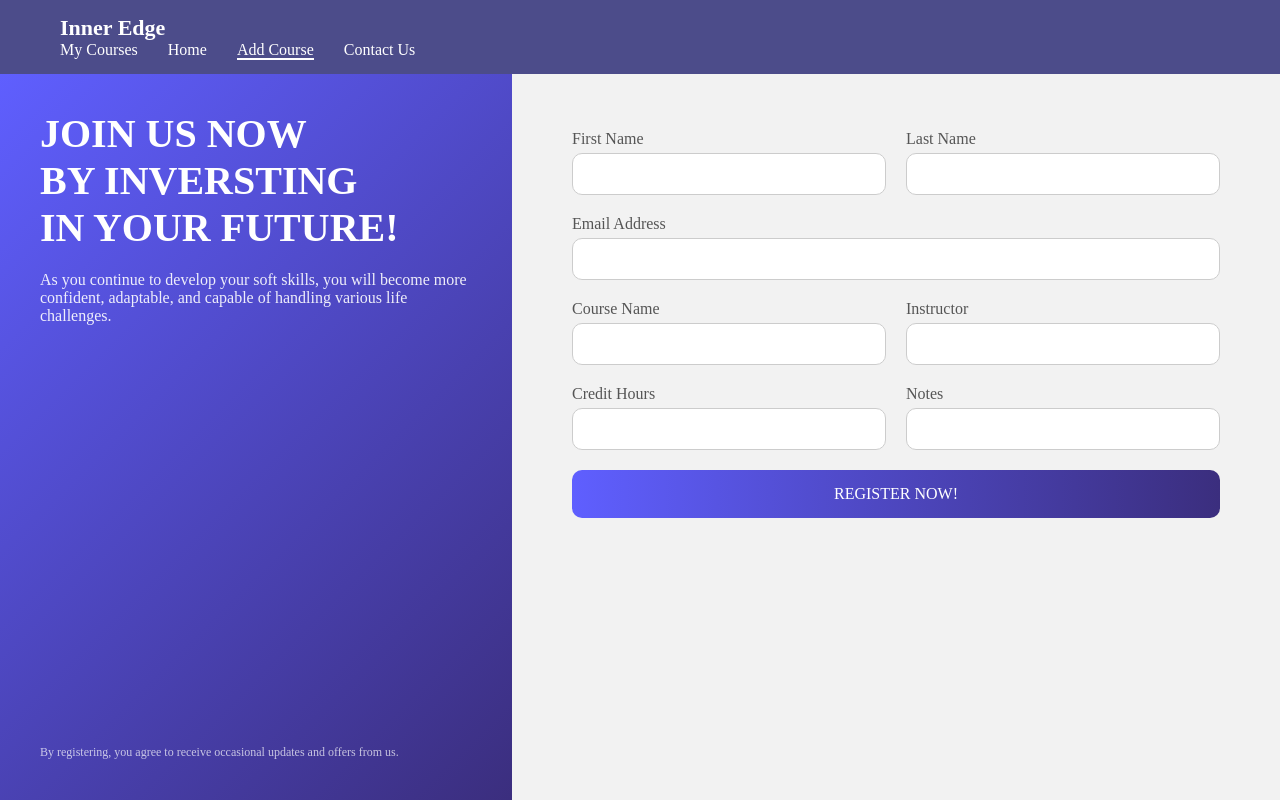
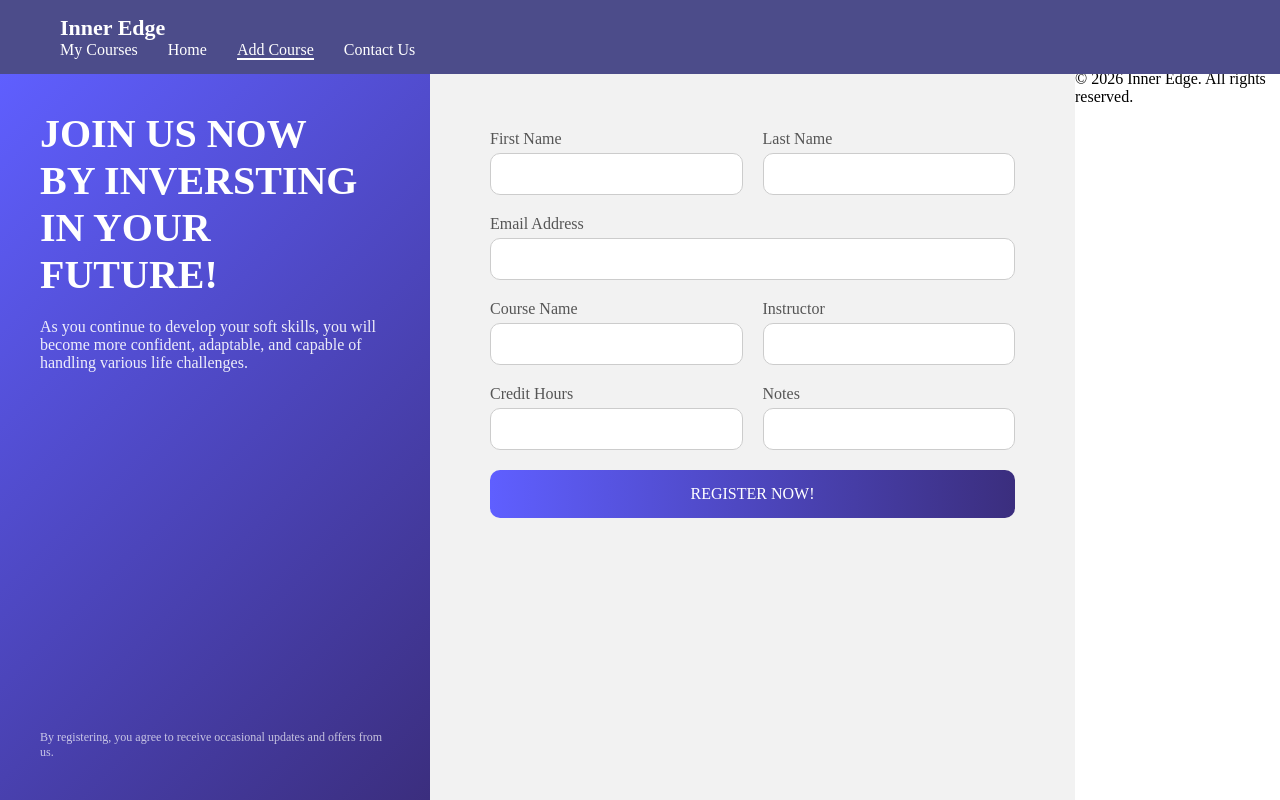
Before and after one commit to rahmasamehsamir-arch/rahmasamehsamir-arch.github.io, a plain HTML site: page html/register.html in a window 1280 px wide. Drawn offline with Linux system fonts and the light colour scheme.

Commit message:
Add footer to register.html with copyright info
Added footer section with copyright notice.

```diff
--- a/html/register.html
+++ b/html/register.html
@@ -93,7 +93,9 @@
             </form>
 
         </section>
-
+ <footer class="footer">
+            <p>© 2026 Inner Edge. All rights reserved.</p>
+        </footer>
     </main>
 
 </body>
```
